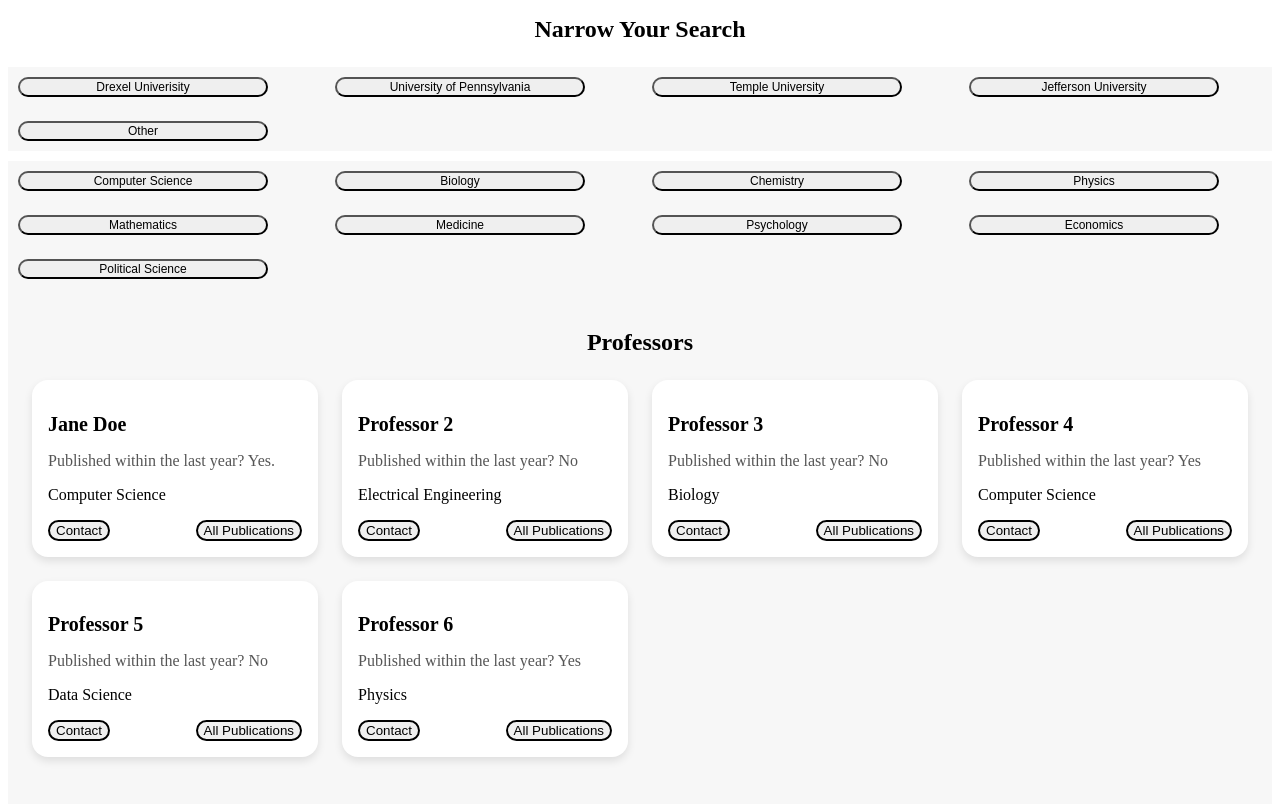
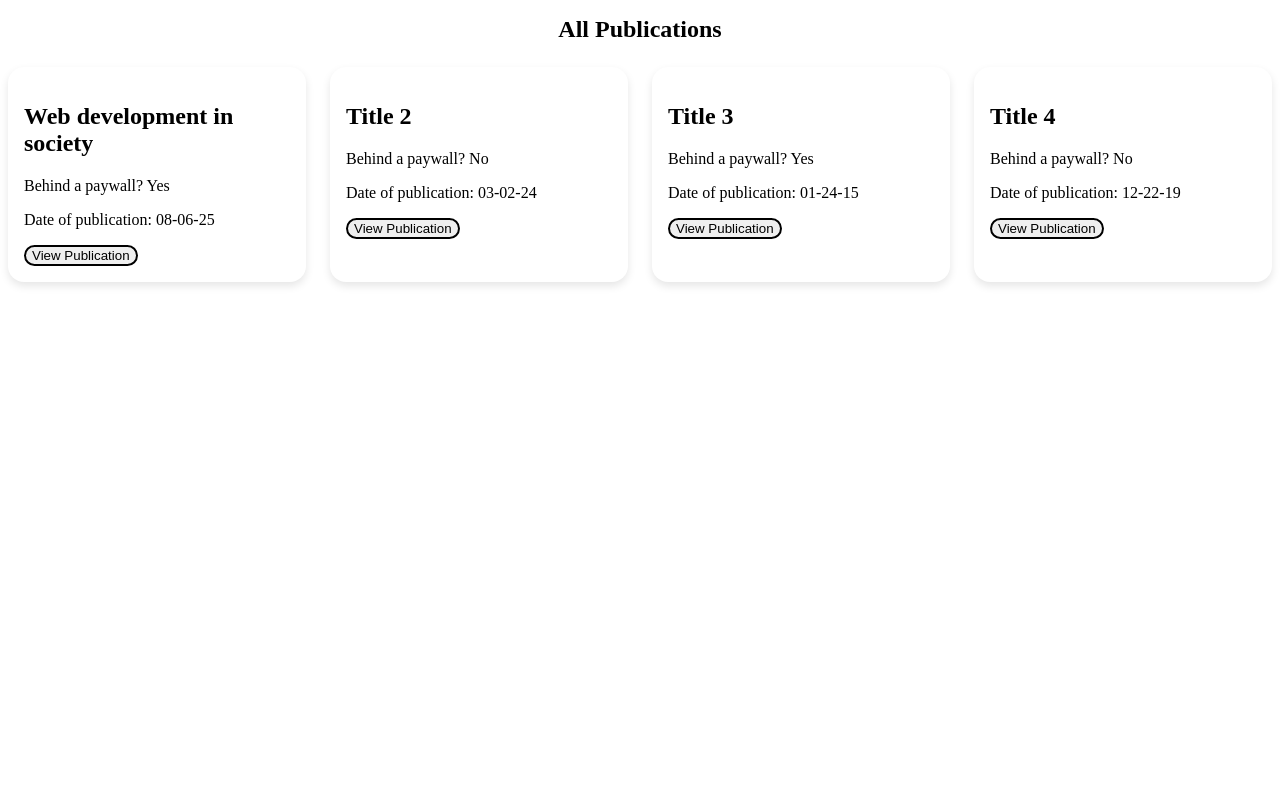
Before and after one commit to EmGeeDoubleU/NA-375, a React (Vite) app in the folder client/: page / in a window 1280 px wide. Shown: the top 804 px of the page. Built offline with nearby package versions, Linux system fonts and the light colour scheme.

Commit message:
Added sample page for viewing all publications

```diff
--- a/client/src/main.jsx
+++ b/client/src/main.jsx
@@ -1,11 +1,17 @@
 import React from 'react';
 import ReactDOM from 'react-dom/client';
 import MainPage from './CardGrid'; // Or wherever you define it
+import PublicationsLayout from './publications';
 import './App.css';
 
 const root = ReactDOM.createRoot(document.getElementById('root'));
+// root.render(
+//   <React.StrictMode>
+//     <MainPage />
+//   </React.StrictMode>
+// );
 root.render(
   <React.StrictMode>
-    <MainPage />
+    <PublicationsLayout />
   </React.StrictMode>
 );
--- /dev/null
+++ b/client/src/publications.jsx
@@ -0,0 +1,28 @@
+import React from 'react';
+
+const publications = [
+    {id: 1, title: "Web development in society", is_paywall: "Yes", date: "08-06-25"},
+    {id: 2, title: "Title 2", is_paywall: "No", date: "03-02-24"},
+    {id: 3, title: "Title 3", is_paywall: "Yes", date: "01-24-15"},
+    {id: 4, title: "Title 4", is_paywall: "No", date: "12-22-19"}
+]
+
+const PublicationsLayout = () => {
+    return (
+        <div className="main-container">
+            <h1 className="container-header">All Publications</h1>
+            <div className="card-entry-container">
+                {publications.map((publication) => (
+                    <div className="card-entry">
+                        <h2 className="publication-name">{publication.title}</h2>
+                        <p>Behind a paywall? {publication.is_paywall}</p>
+                        <p>Date of publication: {publication.date}</p>
+                        <button className="contact-button">View Publication</button>
+                    </div>
+                ))}
+            </div>
+        </div>
+    )
+}
+
+export default PublicationsLayout;
```
